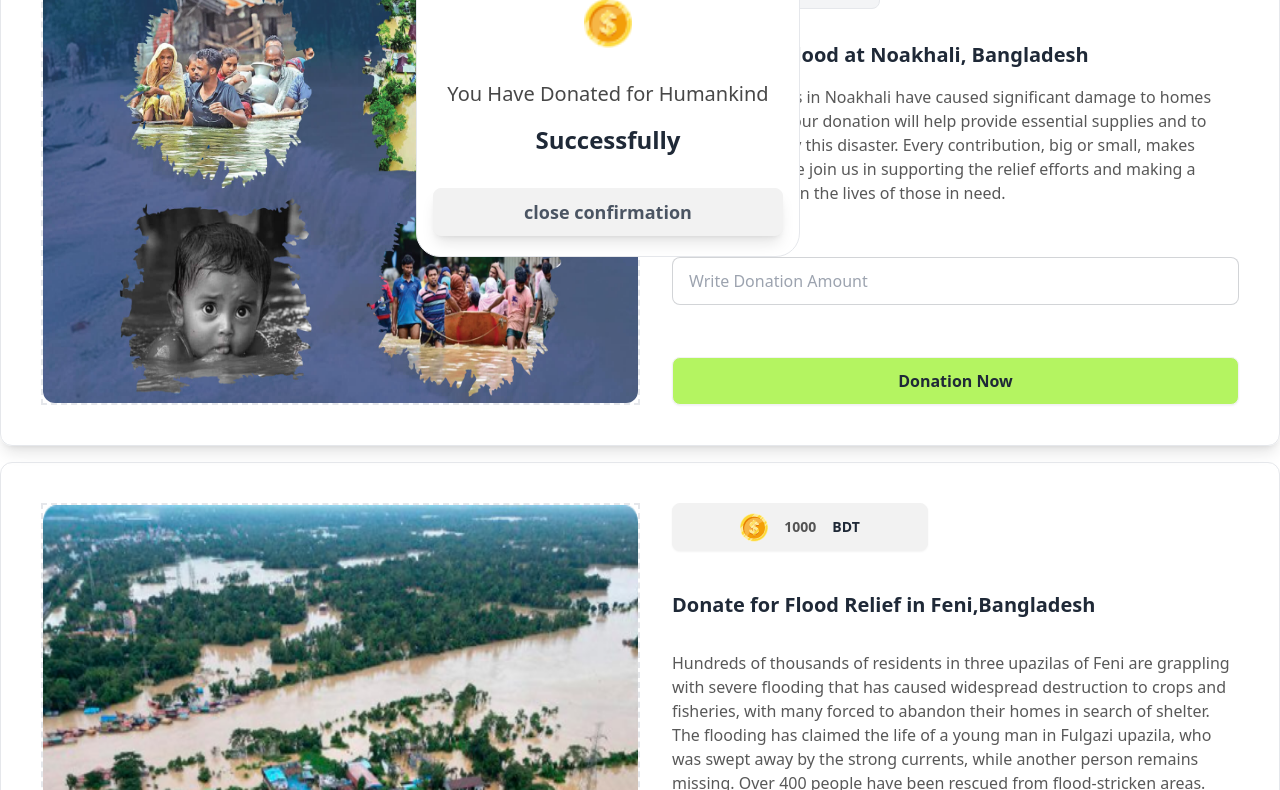
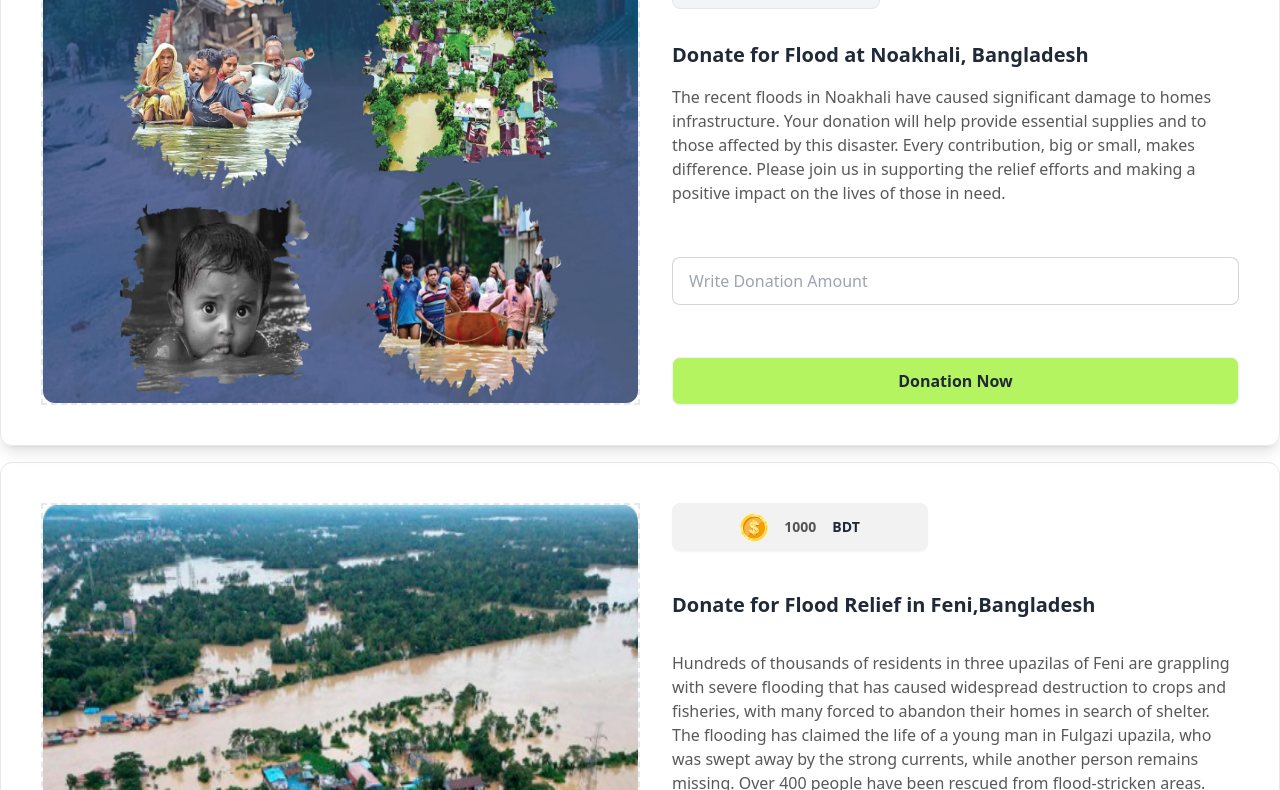
Before and after one commit to Tazuddin26/assignment-05, a plain HTML site: page index.html in a window 1280 px wide. Shown: the part 251-1041 px from the top of the page. Drawn offline with nearby package versions, Linux system fonts and the light colour scheme.

Commit message:
added final commit2

```diff
--- a/index.html
+++ b/index.html
@@ -448,7 +448,7 @@
       <section>
         <div
           id="show-modal"
-          class="fixed top-36 lg:top-44 lg:right-40 left-6 lg:left-24 py-5 px-4 lg:max-w-96 mx-auto z-50 border rounded-3xl bg-white text-center"
+          class="hidden fixed top-36 lg:top-44 lg:right-40 left-6 lg:left-24 py-5 px-4 lg:max-w-96 mx-auto z-50 border rounded-3xl bg-white text-center"
         >
           <div class="">
             <h2 class="text-2xl md:text-3xl font-bold">Congrates!</h2>
```
